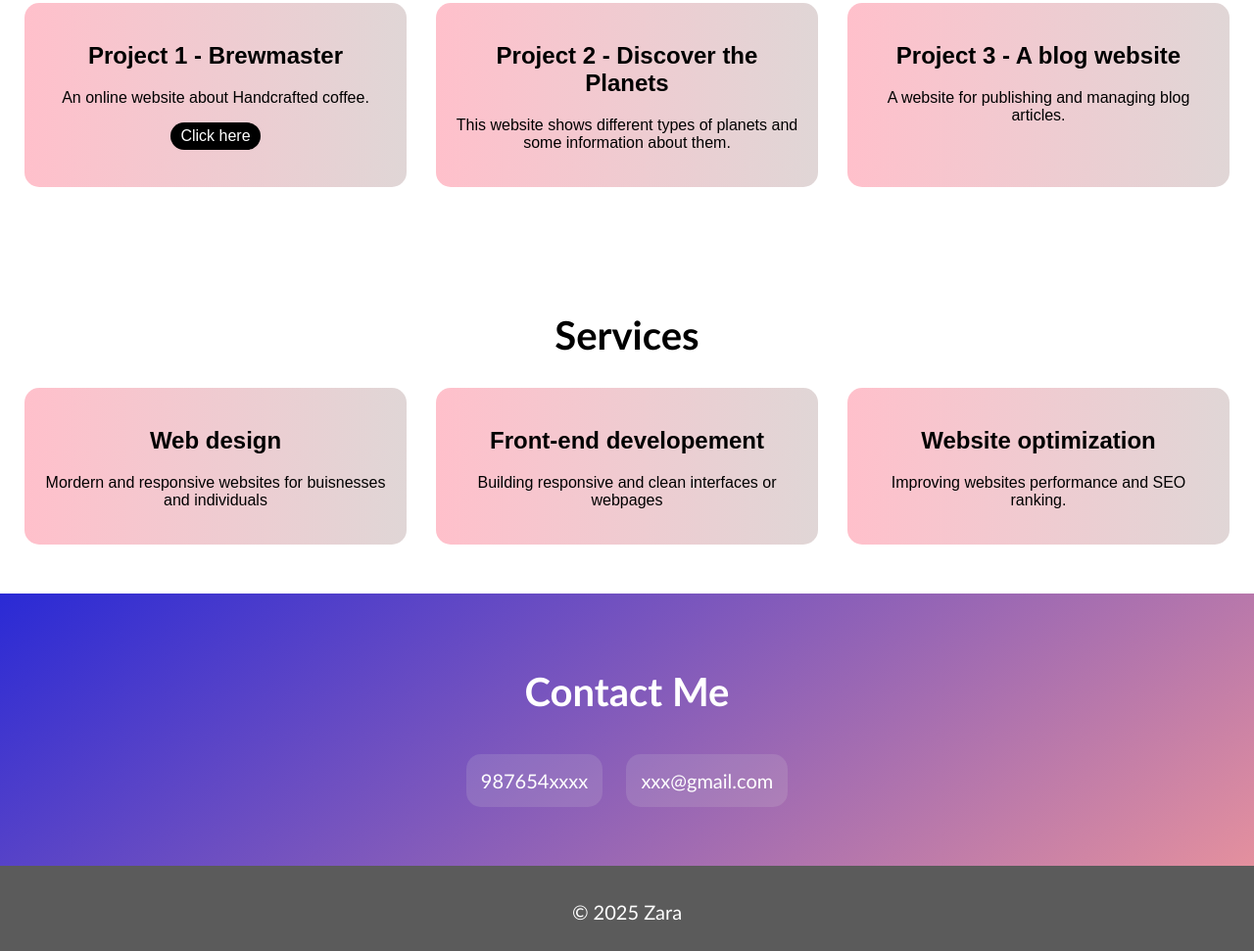
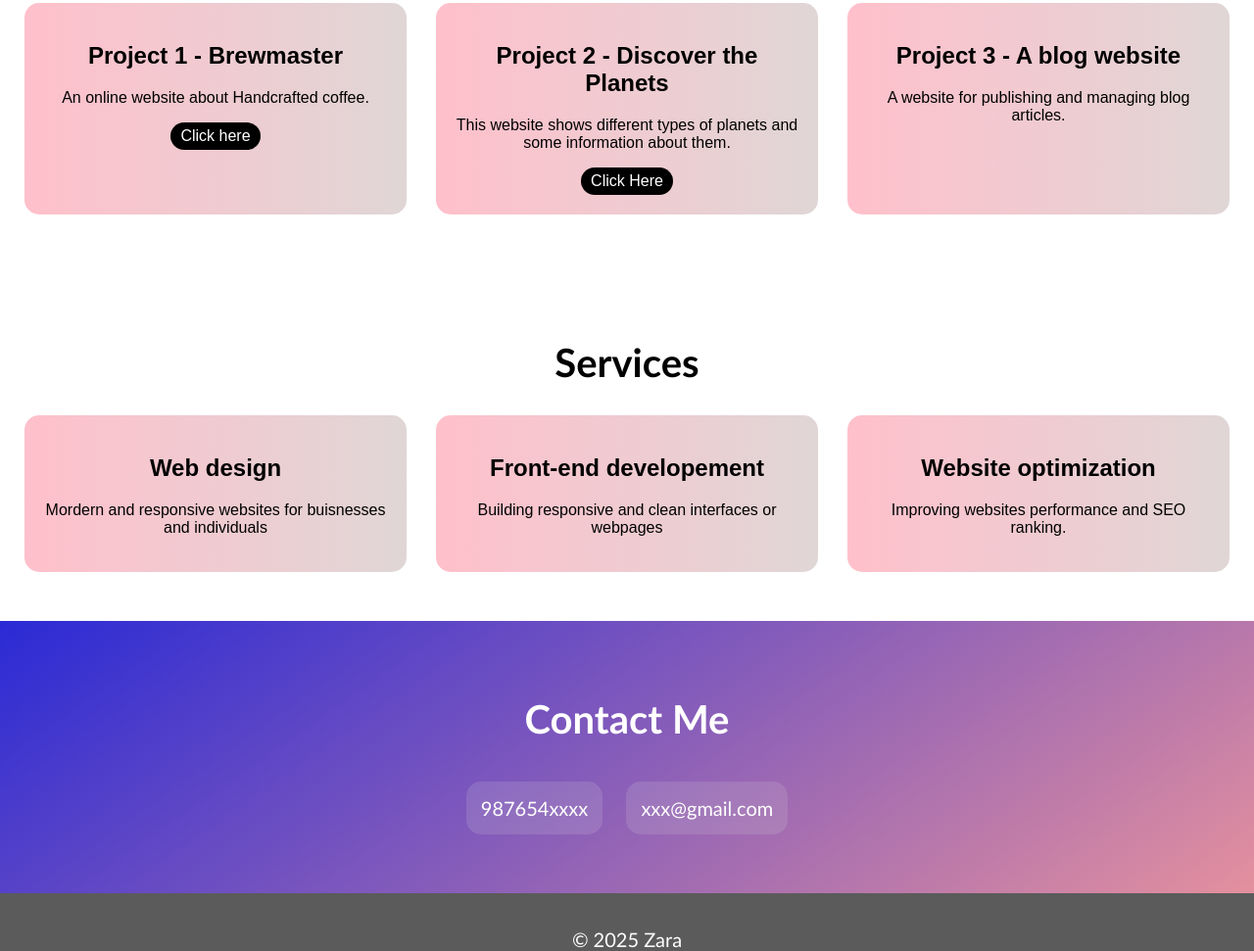
Before and after one commit to icon-zara/My-Portfolio, a plain HTML site: page index.html in a window 1280 px wide. Shown: the part 788-1759 px from the top of the page at 98% size. Drawn offline with Linux system fonts and the light colour scheme.

Commit message:
second change

```diff
--- a/project.html
+++ b/index.html
@@ -154,6 +154,7 @@
         <div class="card">
             <h2> Project 2 - Discover the Planets</h2>
             <p> This website shows different types of planets and some information about them.</p>
+            <a href="https://icon-zara.github.io/Discover-The-Planets/" targer="_blank" class="brew"> Click Here</a>
         </div>
         <div class="card">
             <h2> Project 3 - A blog website</h2>
```
